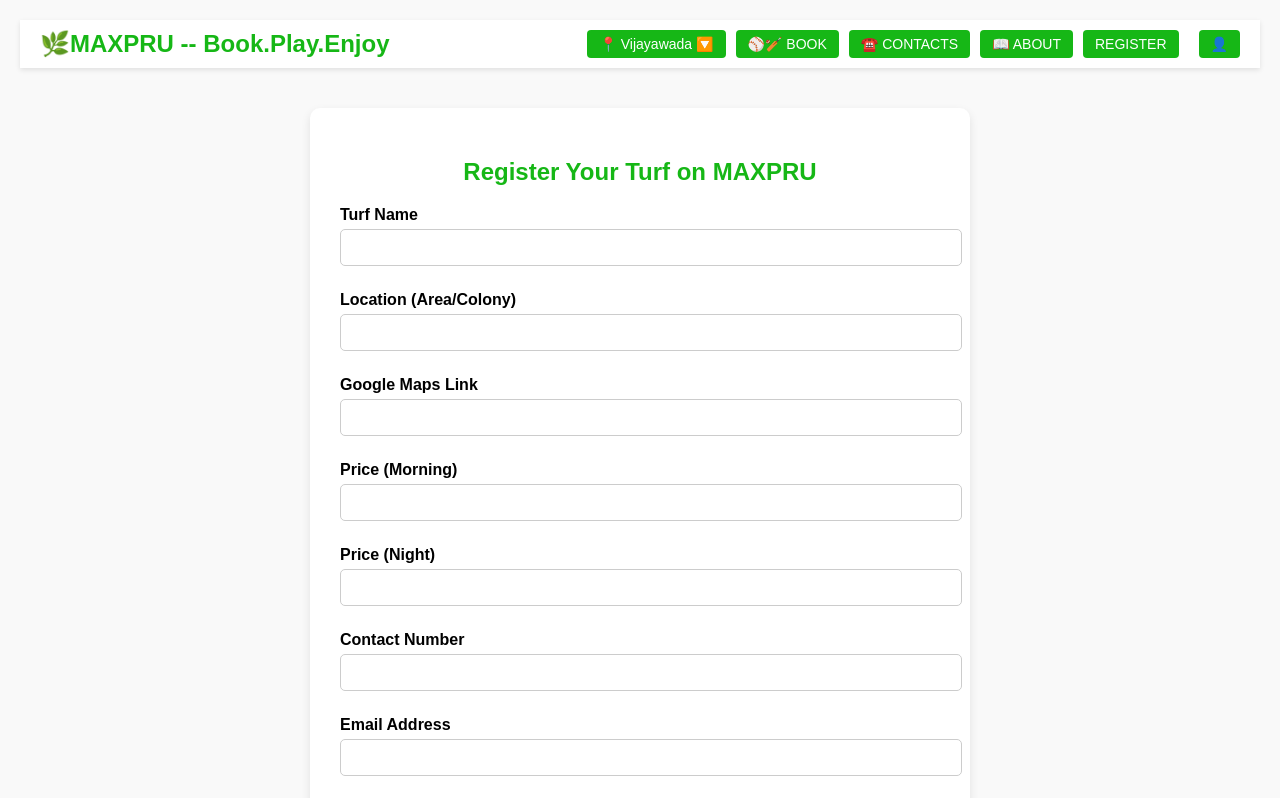
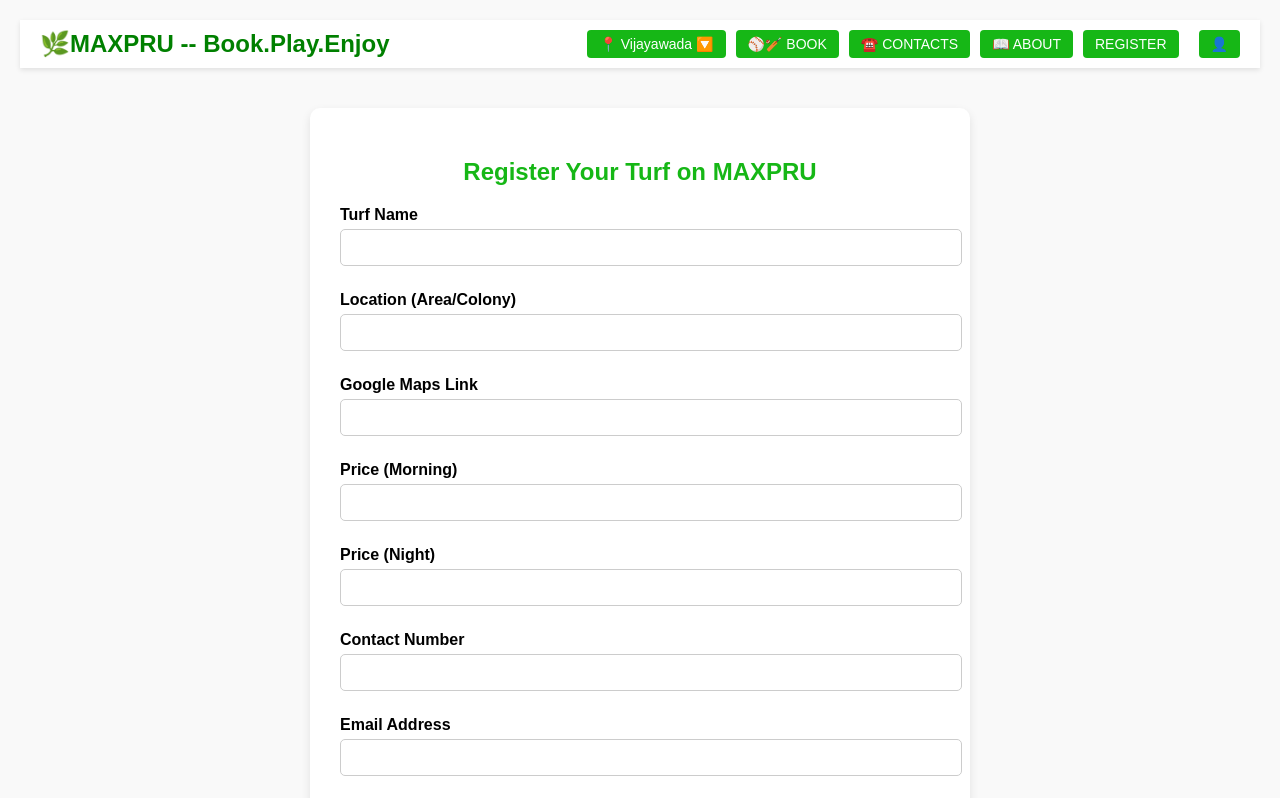
Before and after one commit to Manmohangit123/Maxpru, a plain HTML site: page maxpruownermodule.html in a window 1280 px wide. Shown: the top 798 px of the page. Drawn offline with Linux system fonts and the light colour scheme.

Commit message:
ownermoduled

```diff
--- a/maxpruownermodule.html
+++ b/maxpruownermodule.html
@@ -139,7 +139,7 @@ button {
 
 <body>
   <header>
-    <div class="logo">🌿MAXPRU -- Book.Play.Enjoy</div>
+    <div class="logo"><font size="5" color="green">🌿MAXPRU -- Book.Play.Enjoy</font></div>
     <nav>
       <a href="#"><button>📍 Vijayawada 🔽</button></a>
       <a href="manmohan.html"><button>⚾️🏏 BOOK</button></a>
```
